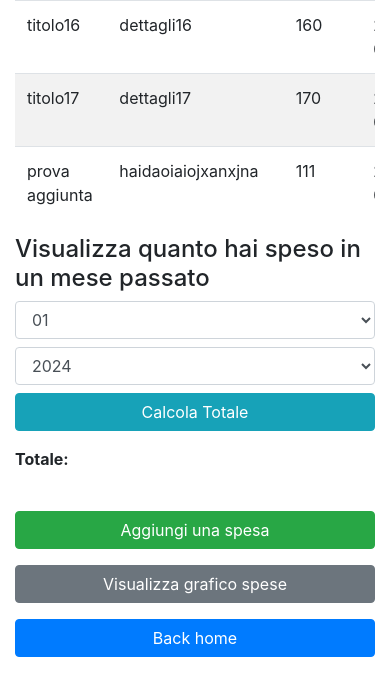
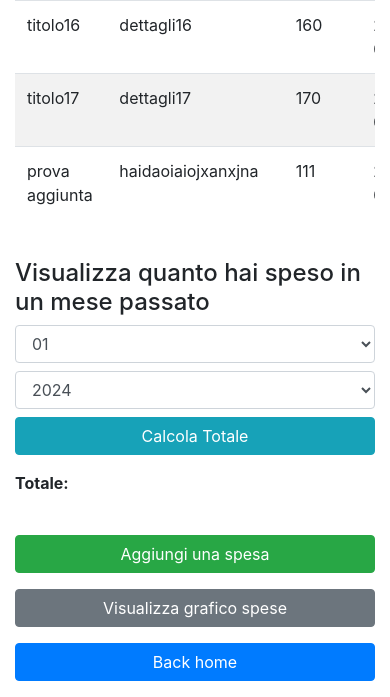
Before and after one commit to AlessandroPiacentini/progetto_fineanno_tecnologie, a Flask app: page /spese in a window 390 px wide. Shown: the part 1049-1746 px from the top of the page. Before the commit the page ends 1706 px from the top, so only its background shows below. Run offline with Flask 3, Linux system fonts and the light colour scheme; a user stored in the database is signed in; data comes from the database, SQL or seed files in the repository; some libraries are stand-ins or nearby versions.

Commit message:
Refactor spese.html template for improved layout and responsiveness

```diff
--- a/templates/spese.html
+++ b/templates/spese.html
@@ -26,7 +26,10 @@
             </div>
         </div>
 
-        <table class="table table-striped table-responsive">
+        <div class="row mb-4">
+            <div class="col-12">
+                <div class="table-responsive">
+                    <table class="table table-striped">
                         <thead class="thead-light">
                             <tr>
                                 <th>Titolo</th>
@@ -38,6 +41,9 @@
                         </thead>
                         <tbody id="lista_spese"></tbody>
                     </table>
+                </div>
+            </div>
+        </div>
 
         <div class="row mb-4">
             <div class="col-12">
```
Lines whose indentation alone changed are shown as unchanged.
